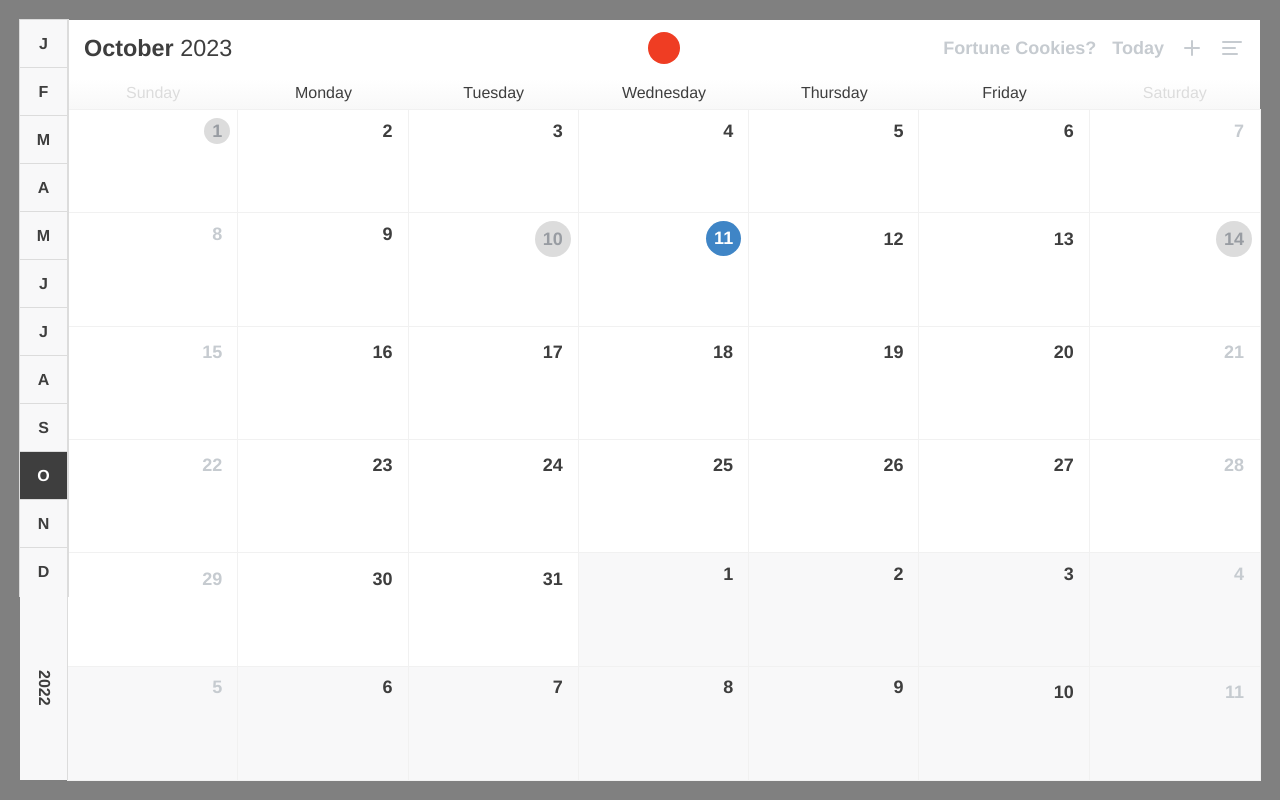
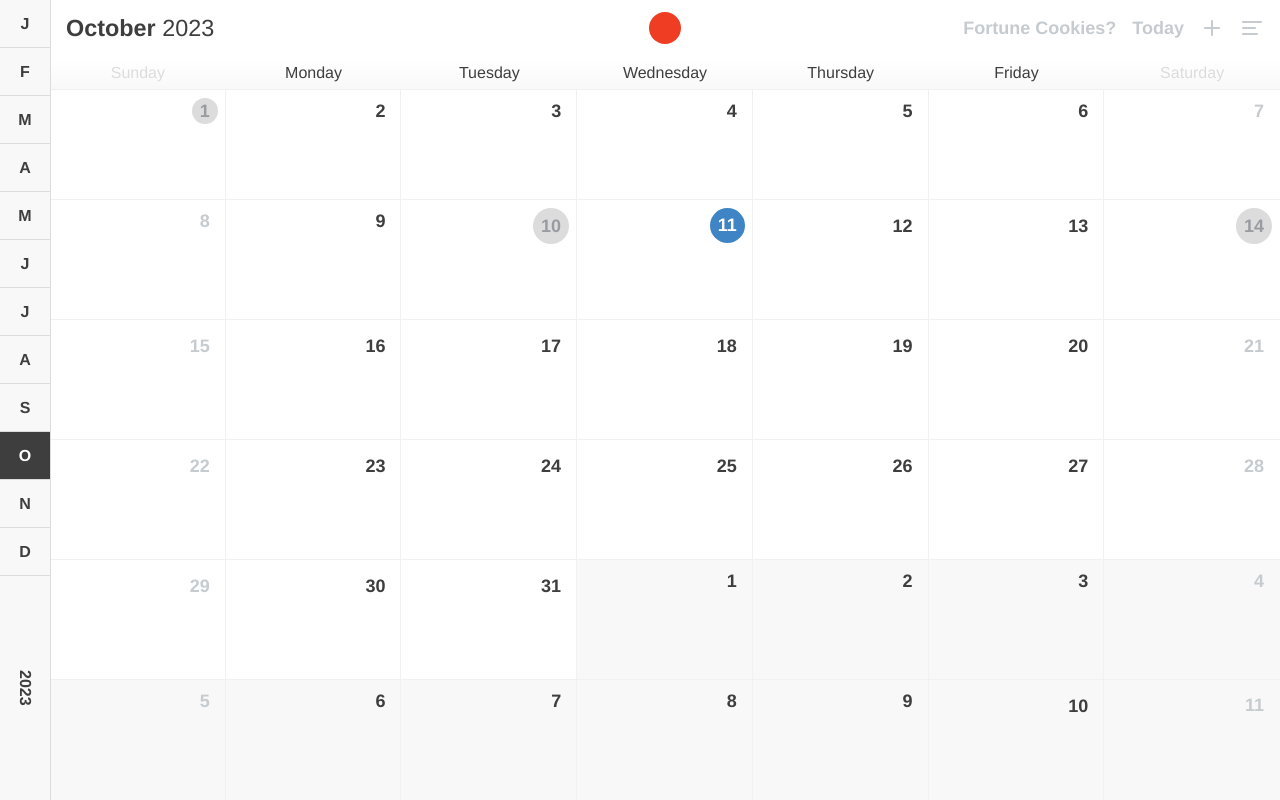
Before and after one commit to skatingincentralpark/machen-v2, a Next.js app: page / in a window 1280 px wide. Built offline with nearby package versions, Linux system fonts and the light colour scheme.

Commit message:
Add year selector

```diff
--- a/src/app/Calendar/MonthYearBar.tsx
+++ b/src/app/Calendar/MonthYearBar.tsx
@@ -3,6 +3,9 @@ import { months } from "@/lib/date";
 import { styleTokens } from "@/lib/style-tokens";
 import { useDate } from "@/context/DateContext";
 import { setMonth } from "date-fns";
+import YearDialog from "./YearDialog";
+import { DialogTrigger } from "../UI/Dialog";
+import { ButtonBaseMonthYear } from "../UI/Button";
 
 export default function MonthYearSelector() {
   const { currentDate, setCurrentDate } = useDate();
@@ -18,9 +21,7 @@ export default function MonthYearSelector() {
           {month[0]}
         </MonthButton>
       ))}
-      <YearTrigger>
-        <div>2022</div>
-      </YearTrigger>
+      <YearDialog />
     </Wrapper>
   );
 }
@@ -30,17 +31,9 @@ const Wrapper = styled.div`
   flex-direction: column;
   flex-shrink: 0;
   position: relative;
-`;
-const ButtonBase = styled.button`
-  color: ${styleTokens.color.gray[400]};
-  background-color: ${styleTokens.color.gray[100]};
-  border-right: 1px solid ${styleTokens.color.gray[300]};
-  font-weight: bold;
-  height: 100%;
 
-  &:active {
-    background-color: ${styleTokens.color.gray[300]};
-  }
+  outline: 1px solid ${styleTokens.color.gray[300]};
+  outline-offset: -0.5px;
 `;
 interface MonthButtonProps {
   variant: "selected" | "default";
@@ -57,7 +50,7 @@ const monthButtonVariants = {
     activeBgColor: styleTokens.color.slate[300],
   },
 } as const;
-const MonthButton = styled(ButtonBase)<MonthButtonProps>`
+const MonthButton = styled(ButtonBaseMonthYear)<MonthButtonProps>`
   text-transform: uppercase;
   aspect-ratio: 1;
   max-height: 3rem;
@@ -71,7 +64,7 @@ const MonthButton = styled(ButtonBase)<MonthButtonProps>`
       monthButtonVariants[variant].activeBgColor};
   }
 `;
-const YearTrigger = styled(ButtonBase)`
+const YearTrigger = styled(ButtonBaseMonthYear)`
   display: flex;
   justify-content: center;
   align-items: center;
--- /dev/null
+++ b/src/app/Calendar/YearDialog.tsx
@@ -0,0 +1,86 @@
+import React from "react";
+import { DialogContent, DialogRoot, DialogTrigger } from "../UI/Dialog";
+import styled from "@emotion/styled";
+import { ButtonBaseMonthYear } from "../UI/Button";
+import { styleTokens } from "@/lib/style-tokens";
+import { useDate } from "@/context/DateContext";
+import { setYear } from "date-fns";
+
+function getYearsArray() {
+  const currentYear = new Date().getFullYear();
+  const startYear = 2017;
+  const years = [];
+
+  for (let year = startYear; year <= currentYear; year++) {
+    years.push(year);
+  }
+
+  return years;
+}
+
+export default function YearDialog() {
+  const { currentDate, setCurrentDate } = useDate();
+  const years = getYearsArray();
+  const currentYear = currentDate.getFullYear();
+
+  return (
+    <DialogRoot>
+      <DialogTrigger asChild>
+        <VerticalButton variant="default">
+          <div>{currentYear}</div>
+        </VerticalButton>
+      </DialogTrigger>
+      <Content>
+        {years.map((y) => (
+          <VerticalButton
+            key={`year-btn-${y}`}
+            onClick={() => setCurrentDate(setYear(currentDate, y))}
+            variant={currentYear === y ? "selected" : "default"}
+          >
+            <div>{y}</div>
+          </VerticalButton>
+        ))}
+      </Content>
+    </DialogRoot>
+  );
+}
+
+const Content = styled(DialogContent)`
+  background-color: red;
+  height: 100%;
+  position: absolute;
+  left: 100%;
+  bottom: 0;
+  display: flex;
+  flex-direction: column;
+  height: fit-content;
+`;
+interface VerticalButtonProps {
+  variant: "selected" | "default";
+}
+const verticalButtonVariants = {
+  default: {
+    bgColor: "",
+    color: "",
+    activeBgColor: "",
+  },
+  selected: {
+    bgColor: styleTokens.color.gray[400],
+    color: styleTokens.color.white,
+    activeBgColor: styleTokens.color.slate[300],
+  },
+} as const;
+const VerticalButton = styled(ButtonBaseMonthYear)<VerticalButtonProps>`
+  display: flex;
+  justify-content: center;
+  align-items: center;
+  padding: 1rem;
+  outline: 1px solid ${styleTokens.color.gray[300]};
+  outline-offset: -0.5px;
+  background-color: ${({ variant }) => verticalButtonVariants[variant].bgColor};
+  color: ${({ variant }) => verticalButtonVariants[variant].color};
+
+  & > div {
+    writing-mode: vertical-rl;
+  }
+`;
--- a/src/app/UI/Button.tsx
+++ b/src/app/UI/Button.tsx
@@ -12,3 +12,13 @@ export const ButtonBase = styled.button`
     color: ${styleTokens.color.orange};
   }
 `;
+export const ButtonBaseMonthYear = styled.button`
+  color: ${styleTokens.color.gray[400]};
+  background-color: ${styleTokens.color.gray[100]};
+  font-weight: bold;
+  height: 100%;
+
+  &:active {
+    background-color: ${styleTokens.color.gray[300]};
+  }
+`;
--- /dev/null
+++ b/src/app/UI/Dialog.tsx
@@ -0,0 +1,10 @@
+import * as Dialog from "@radix-ui/react-dialog";
+
+export const DialogRoot = Dialog.Root;
+export const DialogTrigger = Dialog.Trigger;
+export const DialogPortal = Dialog.Portal;
+export const DialogOverlay = Dialog.Overlay;
+export const DialogContent = Dialog.Content;
+export const DialogTitle = Dialog.Title;
+export const DialogDescription = Dialog.Description;
+export const DialogClose = Dialog.Close;
--- a/src/styles/global.css
+++ b/src/styles/global.css
@@ -7,7 +7,7 @@ html {
 body {
   margin: 0;
   height: 100%;
-  border: 20px solid gray;
+  /* border: 20px solid gray; */
 }
 * {
   box-sizing: border-box;
```
